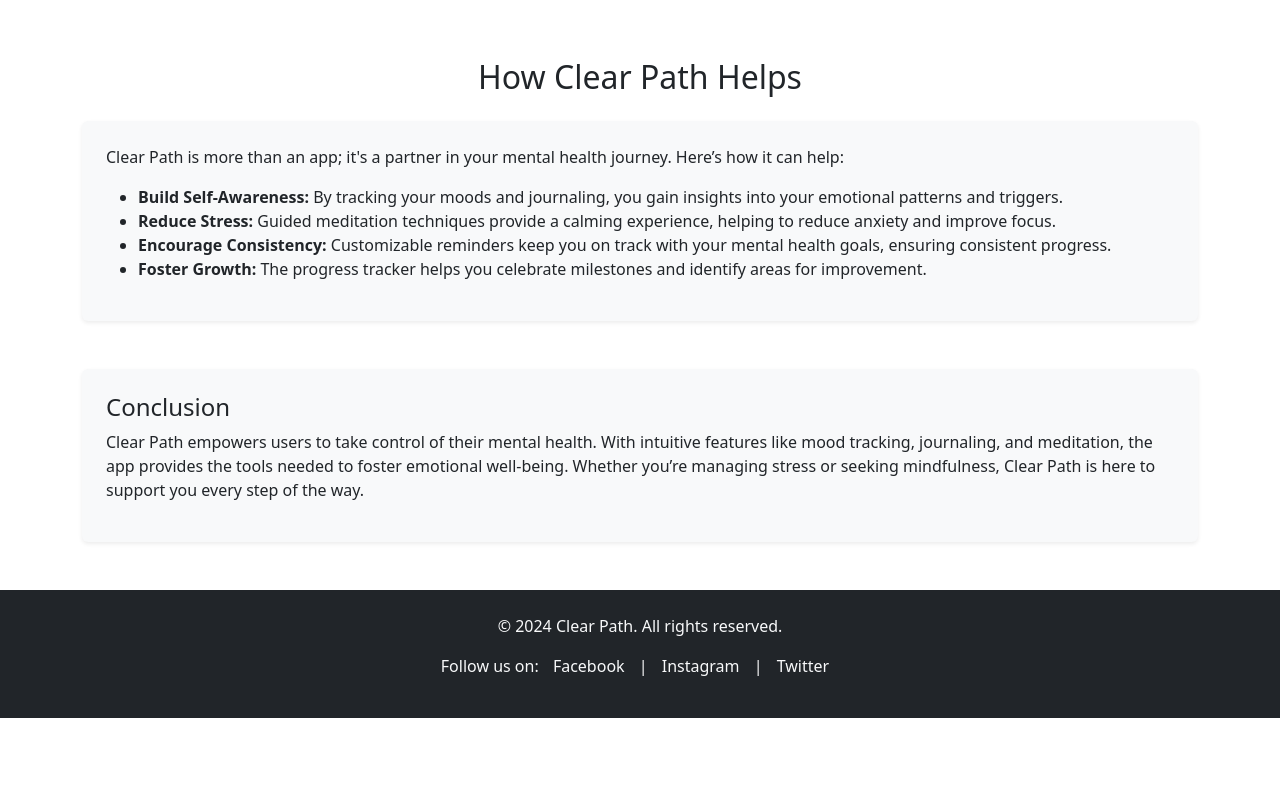
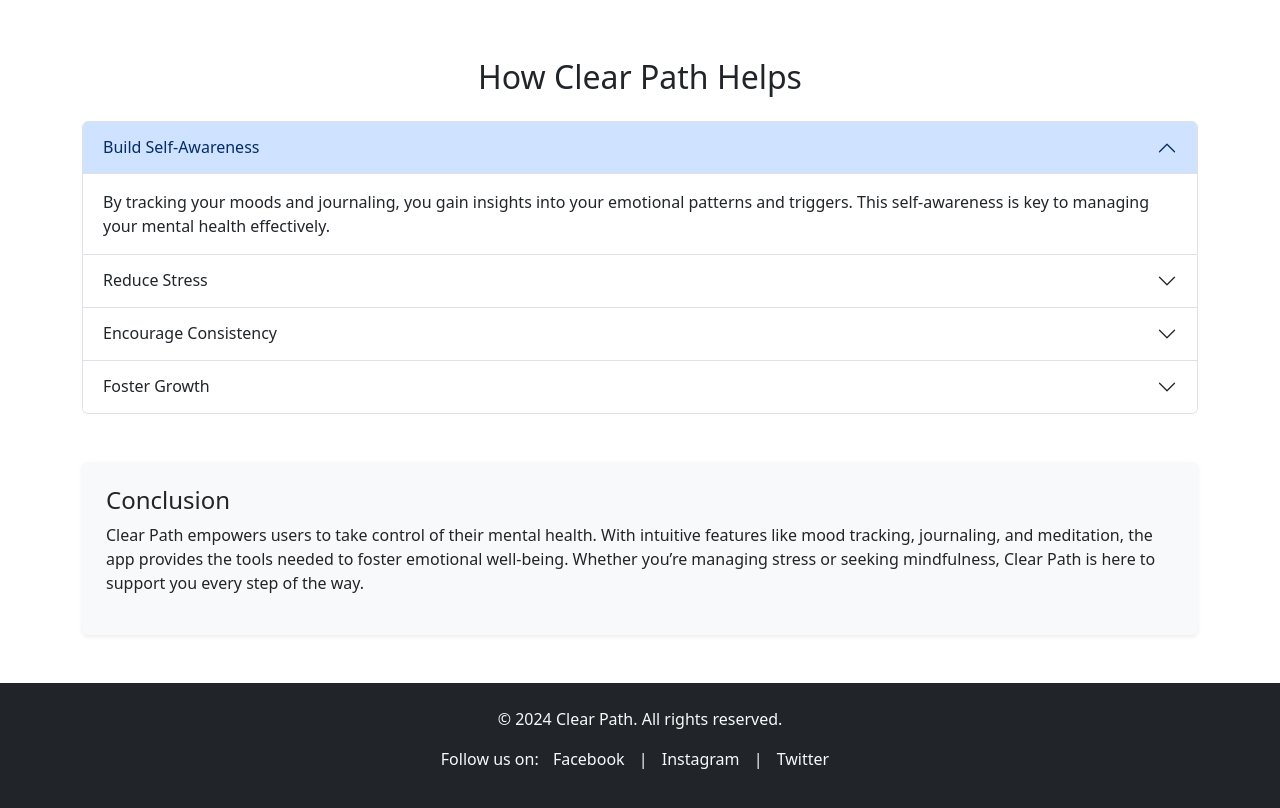
Before and after one commit to Morgueniadt/Web-design-frame-works, a website: page sass/bootstrap/features_and_benefits.html in a window 1280 px wide. Shown: the part 800-1608 px from the top of the page. Before the commit the page ends 1518 px from the top, so only its background shows below. Drawn offline with nearby package versions, Linux system fonts and the light colour scheme.

Commit message:
converted to accordian

```diff
--- a/sass/bootstrap/features_and_benefits.html
+++ b/sass/bootstrap/features_and_benefits.html
@@ -112,14 +112,58 @@
     <div class="my-5">
         <h2 class="text-center mb-4">How Clear Path Helps</h2>
 
-        <div class="p-4 bg-light rounded shadow-sm">
-            <p>Clear Path is more than an app; it's a partner in your mental health journey. Here’s how it can help:</p>
-            <ul>
-                <li><strong>Build Self-Awareness:</strong> By tracking your moods and journaling, you gain insights into your emotional patterns and triggers.</li>
-                <li><strong>Reduce Stress:</strong> Guided meditation techniques provide a calming experience, helping to reduce anxiety and improve focus.</li>
-                <li><strong>Encourage Consistency:</strong> Customizable reminders keep you on track with your mental health goals, ensuring consistent progress.</li>
-                <li><strong>Foster Growth:</strong> The progress tracker helps you celebrate milestones and identify areas for improvement.</li>
-            </ul>
+        <div class="accordion" id="benefitsAccordion">
+            <div class="accordion-item">
+                <h2 class="accordion-header" id="headingOne">
+                    <button class="accordion-button" type="button" data-bs-toggle="collapse" data-bs-target="#collapseOne" aria-expanded="true" aria-controls="collapseOne">
+                        Build Self-Awareness
+                    </button>
+                </h2>
+                <div id="collapseOne" class="accordion-collapse collapse show" aria-labelledby="headingOne" data-bs-parent="#benefitsAccordion">
+                    <div class="accordion-body">
+                        By tracking your moods and journaling, you gain insights into your emotional patterns and triggers. This self-awareness is key to managing your mental health effectively.
+                    </div>
+                </div>
+            </div>
+
+            <div class="accordion-item">
+                <h2 class="accordion-header" id="headingTwo">
+                    <button class="accordion-button collapsed" type="button" data-bs-toggle="collapse" data-bs-target="#collapseTwo" aria-expanded="false" aria-controls="collapseTwo">
+                        Reduce Stress
+                    </button>
+                </h2>
+                <div id="collapseTwo" class="accordion-collapse collapse" aria-labelledby="headingTwo" data-bs-parent="#benefitsAccordion">
+                    <div class="accordion-body">
+                        Guided meditation techniques provide a calming experience, helping to reduce anxiety and improve focus.
+                    </div>
+                </div>
+            </div>
+
+            <div class="accordion-item">
+                <h2 class="accordion-header" id="headingThree">
+                    <button class="accordion-button collapsed" type="button" data-bs-toggle="collapse" data-bs-target="#collapseThree" aria-expanded="false" aria-controls="collapseThree">
+                        Encourage Consistency
+                    </button>
+                </h2>
+                <div id="collapseThree" class="accordion-collapse collapse" aria-labelledby="headingThree" data-bs-parent="#benefitsAccordion">
+                    <div class="accordion-body">
+                        Customizable reminders keep you on track with your mental health goals, ensuring consistent progress.
+                    </div>
+                </div>
+            </div>
+
+            <div class="accordion-item">
+                <h2 class="accordion-header" id="headingFour">
+                    <button class="accordion-button collapsed" type="button" data-bs-toggle="collapse" data-bs-target="#collapseFour" aria-expanded="false" aria-controls="collapseFour">
+                        Foster Growth
+                    </button>
+                </h2>
+                <div id="collapseFour" class="accordion-collapse collapse" aria-labelledby="headingFour" data-bs-parent="#benefitsAccordion">
+                    <div class="accordion-body">
+                        The progress tracker helps you celebrate milestones and identify areas for improvement, fostering continuous personal growth.
+                    </div>
+                </div>
+            </div>
         </div>
     </div>
 
```
